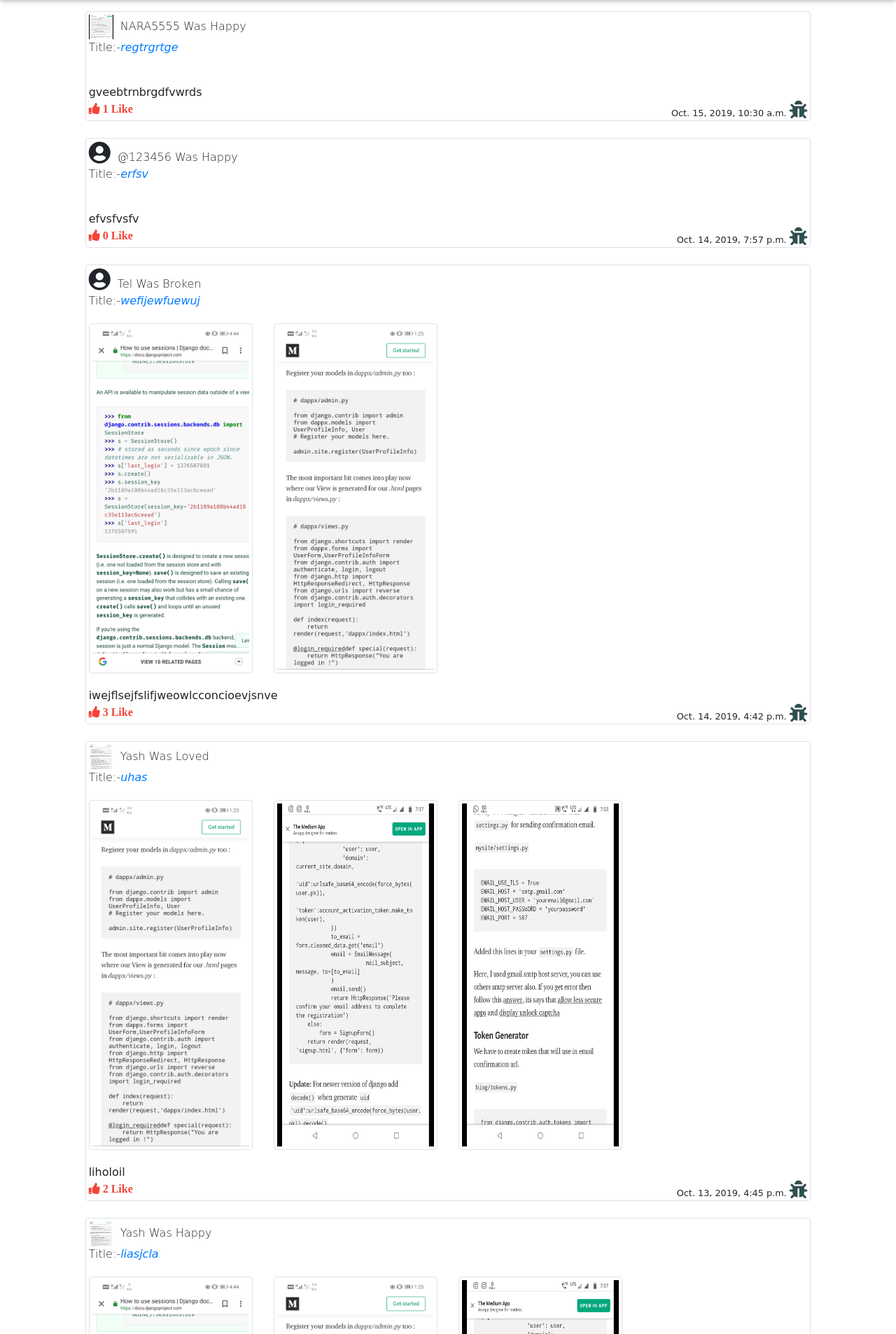
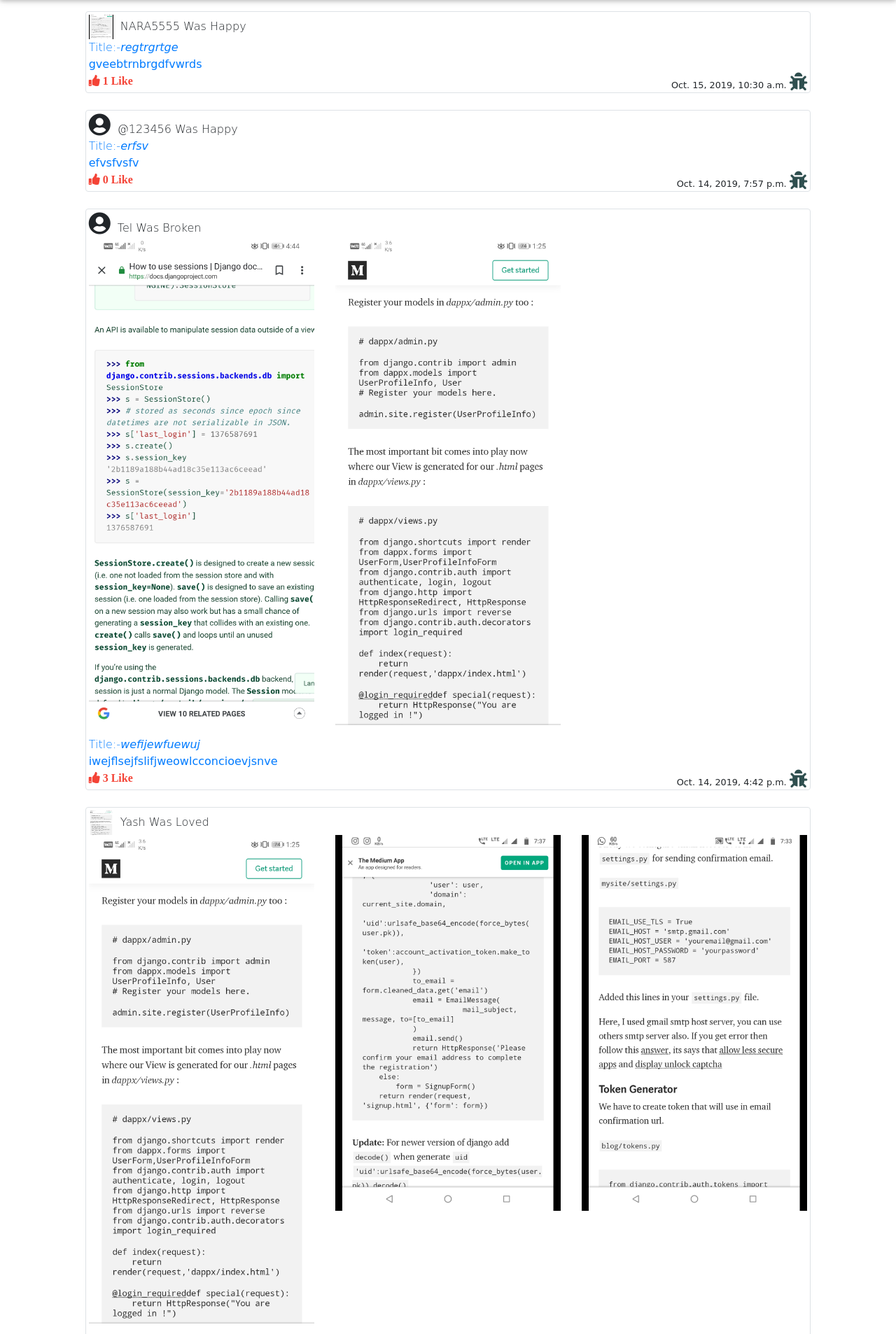
Before and after one commit to yashpatel59684/ManataleBol_Django, a Django app: page / in a window 1280 px wide. Shown: the part 56-1962 px from the top of the page at 70% size. Run offline with Django 3.2, Linux system fonts and the light colour scheme; a user stored in the database is signed in; data comes from the database, SQL or seed files in the repository; both versions use the stored data as it was after the commit; some libraries are stand-ins or nearby versions.

Commit message:
Images ok

```diff
--- a/templates/blog/base.html
+++ b/templates/blog/base.html
@@ -29,6 +29,9 @@
         <!-- MDB core JavaScript -->
         <script type="text/javascript" src="https://cdnjs.cloudflare.com/ajax/libs/mdbootstrap/4.8.10/js/mdb.min.js"></script>
         <script type="text/javascript">
+            $(function() {
+                $("#mdb-lightbox-ui").load("mdb-addons/mdb-lightbox-ui.html");
+            });
             $(document).ready(function(event) {
                 $('#delete').click(function() {
                     return confirm("Are you sure to delete this One?");
--- a/templates/blog/post_list.html
+++ b/templates/blog/post_list.html
@@ -3,10 +3,12 @@
     {% for post in posts %}
     <div class="col-10 col-lg-10 col-md-10">
         <div class="img-thumbnail">
+
             {% if post.author.id is request.user.id %}
             <div class="section-1" style="float:right;">
                 <a href="{% url 'blog:post_edit' id=post.id %}">
-                    <i class="far fa-2x fa-edit" data-toggle="tooltip" data-placement="left" title="EDIT" style="color: chartreuse;"></i>
+                    <i class="far fa-2x fa-edit" data-toggle="tooltip" data-placement="left" title="EDIT" style="color: chartreuse;">
+                    </i>
                 </a>
                 <a href="{% url 'blog:post_delete' id=post.id %}" id="delete">
                     <i style="color: crimson;" data-toggle="tooltip" data-placement="bottom" title="DELETE" class="far fa-2x fa-trash-alt"></i>
@@ -14,22 +16,40 @@
             </div>
             {%endif%} {% if post.author.profile.photo %}
             <img src="/media/{{ post.author.profile.photo }}" alt="" height="35" width="35">&nbsp; {% else %}
-            <i class="fas fa-2x fa-user-circle"></i>&nbsp;{% endif %} {{ post.author|capfirst }}&nbsp;Was {{post.status|capfirst}} &nbsp;&nbsp;<br>Title:-<a href="{{ post.get_absolute_url }}"><i>{{ post.title }}</i>
-        <br>
-        <div class="row gallery">
-            {% for image in pic %} {% if image.title == post.title %}
-            <div class="col-3 col-lg-3 col-lg-3">
-                <img src="/media/{{ image.image }}" class="img-thumbnail">
+            <i class="fas fa-2x fa-user-circle"></i>&nbsp;{% endif %} {{ post.author|capfirst }}&nbsp;Was {{post.status|capfirst}} &nbsp;&nbsp;<br>
+            <div class="row">
+                <div class="col-md-12">
+
+                    <div id="mdb-lightbox-ui"></div>
+
+                    <div class="mdb-lightbox">
+                        <div class="row">
+                            {% for image in pic %} {% if image.title == post.title %}
+                            <figure class="col-md-4">
+                                <a href="/media/{{ image.image }}" data-size="1600x1067">
+                                    <img src="/media/{{ image.image }}" class="img-fluid" />
+                                </a>
+                            </figure>
+                            {%else%} {%endif%} {% endfor %}
+                        </div>
+                    </div>
+
+                </div>
             </div>
-            {%else%} {%endif%} {% endfor %}
-        </div>
-        </a><b>{{ post.body }}</b>
+            <a href="{{ post.get_absolute_url }}">Title:-<i>{{ post.title }}</i>
+    <br>
+
+<b>{{ post.body }}</b>
+</a>
             <br>
             <i class="fas fa-thumbs-up fa-1x red-text">&nbsp;{{ post.total_likes }}&nbsp;Like </i><small style="float:right">{{ post.created }}
                     <a href="{% url 'blog:report' reqid=request.user.id proid=post.author.id posid=post.id comid=0 %}">
                              <i class="fas fa-bug fa-2x" style="color:darkslategray" data-toggle="tooltip" data-placement="bottom" title="REPORT""></i>
                     </a></small>
+
+
         </div>
+
         <br>
     </div>
 
```
Also changed, not shown: templates/blog/post_detail.html (+17 -5 lines), templates/blog/prof.html (deleted, +0 -38 lines), db.sqlite3.
